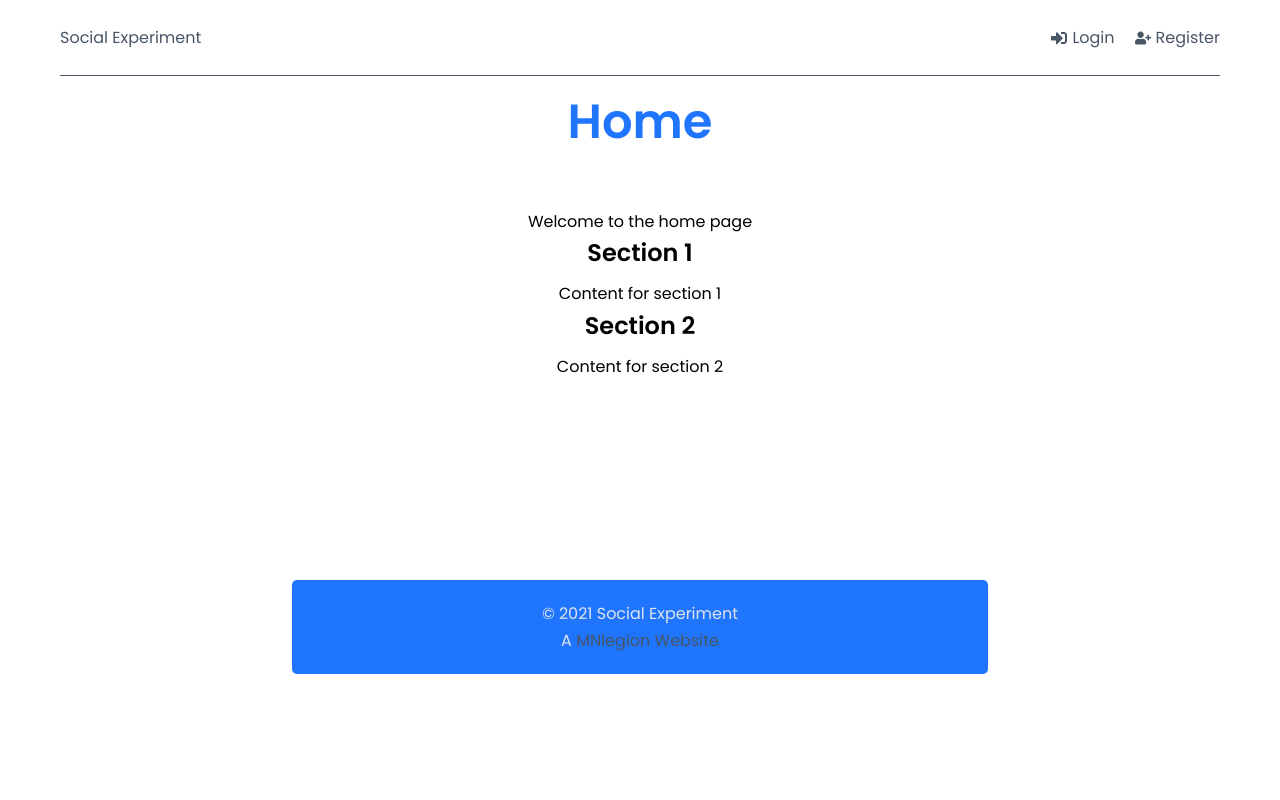
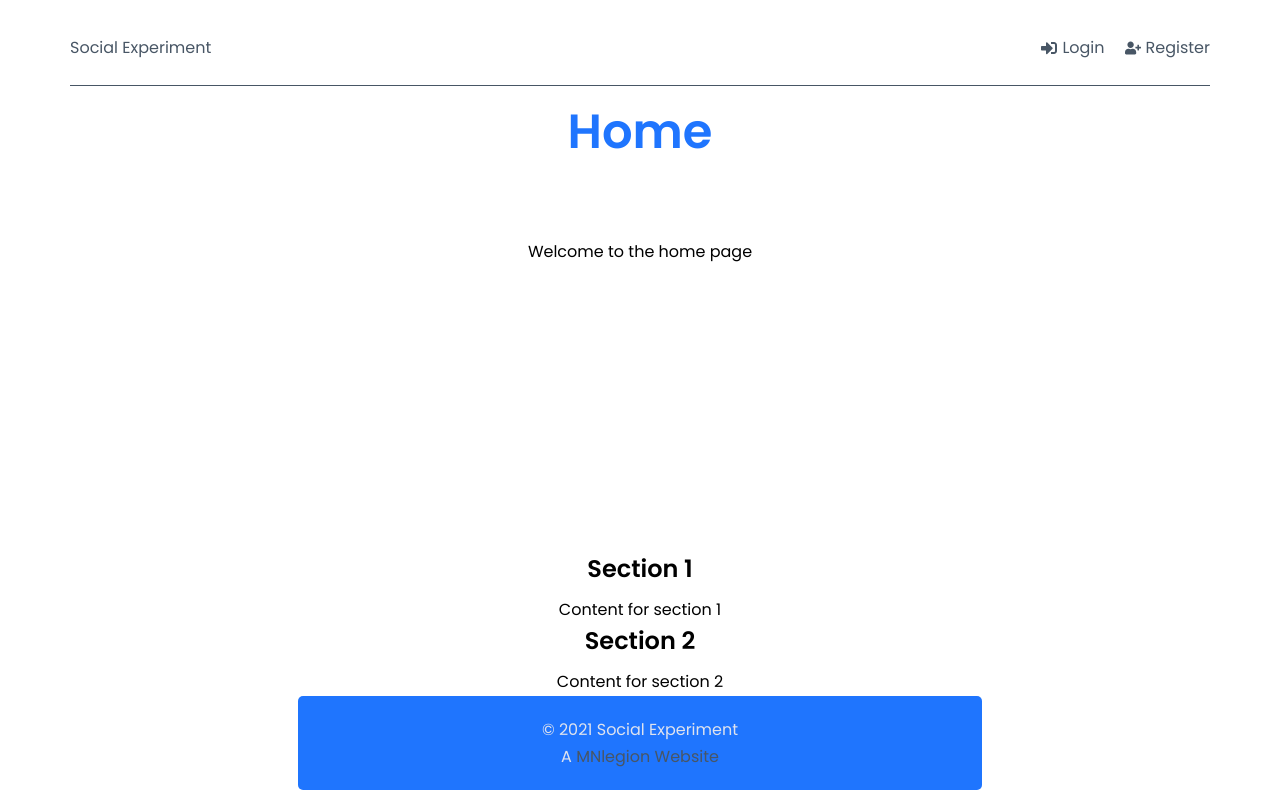
Before and after one commit to MNlegion/social-app, a React (Create React App) app in the folder client/: page / in a window 1280 px wide. Built offline with nearby package versions, Linux system fonts and the light colour scheme.

Commit message:
working on styling

```diff
--- a/client/src/App.js
+++ b/client/src/App.js
@@ -16,6 +16,7 @@ function App() {
     <>
       <Router>
         <div className="container">
+          <div className="content">
             <Header />
             <Routes>
               <Route path="/" element={<Home />} />
@@ -28,6 +29,7 @@ function App() {
             </Routes>
             <Footer />
           </div>
+        </div>
       </Router>
       <ToastContainer />
     </>
--- a/client/src/index.css
+++ b/client/src/index.css
@@ -49,6 +49,16 @@ h3 {
   margin: 0 auto;
   padding: 0 20px;
   text-align: center;
+  display: flex;
+  flex-direction: row;
+  min-height: 100vh;
+}
+
+.content {
+  display: flex;
+  flex-direction: column;
+  flex: 1;
+  padding: 10px;
 }
 
 .header {
@@ -138,12 +148,12 @@ h3 {
 .footer {
   background-color: var(--primary-color);
   color: #fff;
-  padding: 20px 0 20px 0;
   margin: auto;
-  margin-top: 200px;
+  padding: 20px;
   width: 60%;
-  position: relative;
   border-radius: 5px;
+  align-self: flex-end;
+  bottom: 0;
 }
 
 .footer p {
```
Lines whose indentation alone changed are shown as unchanged.
